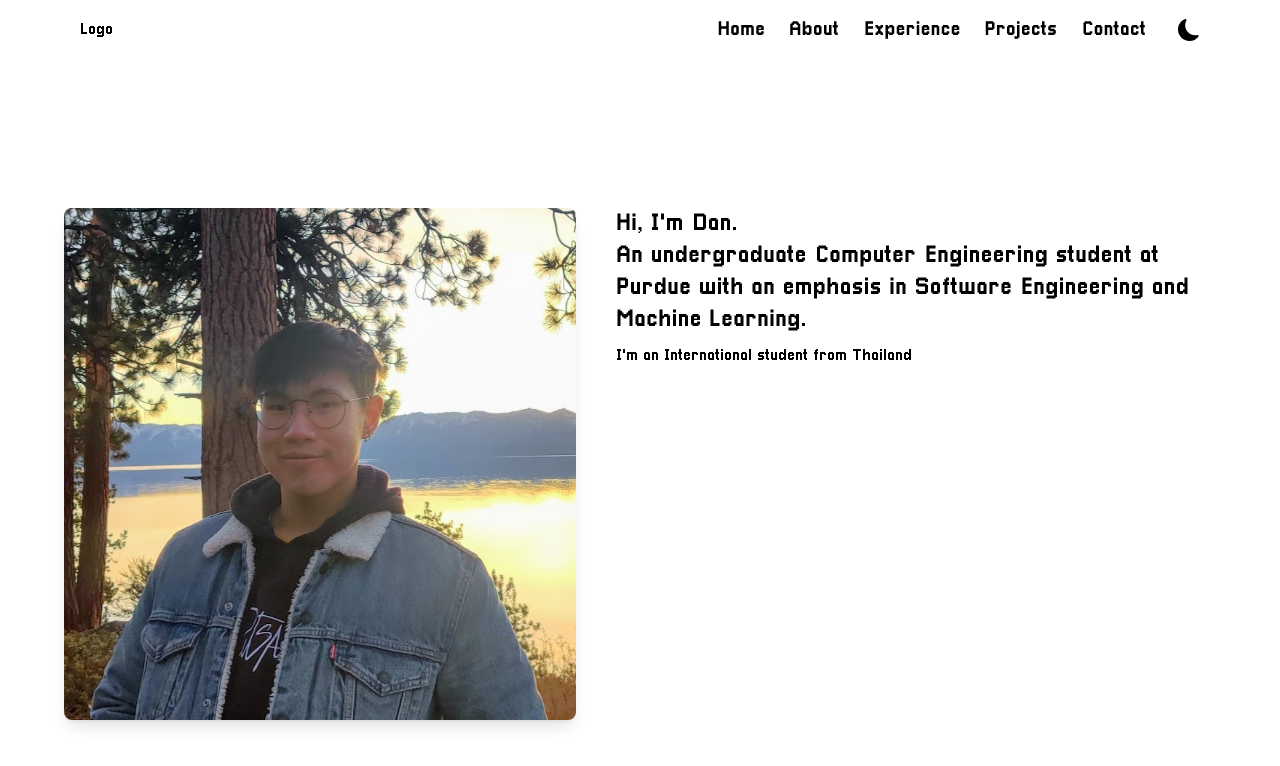
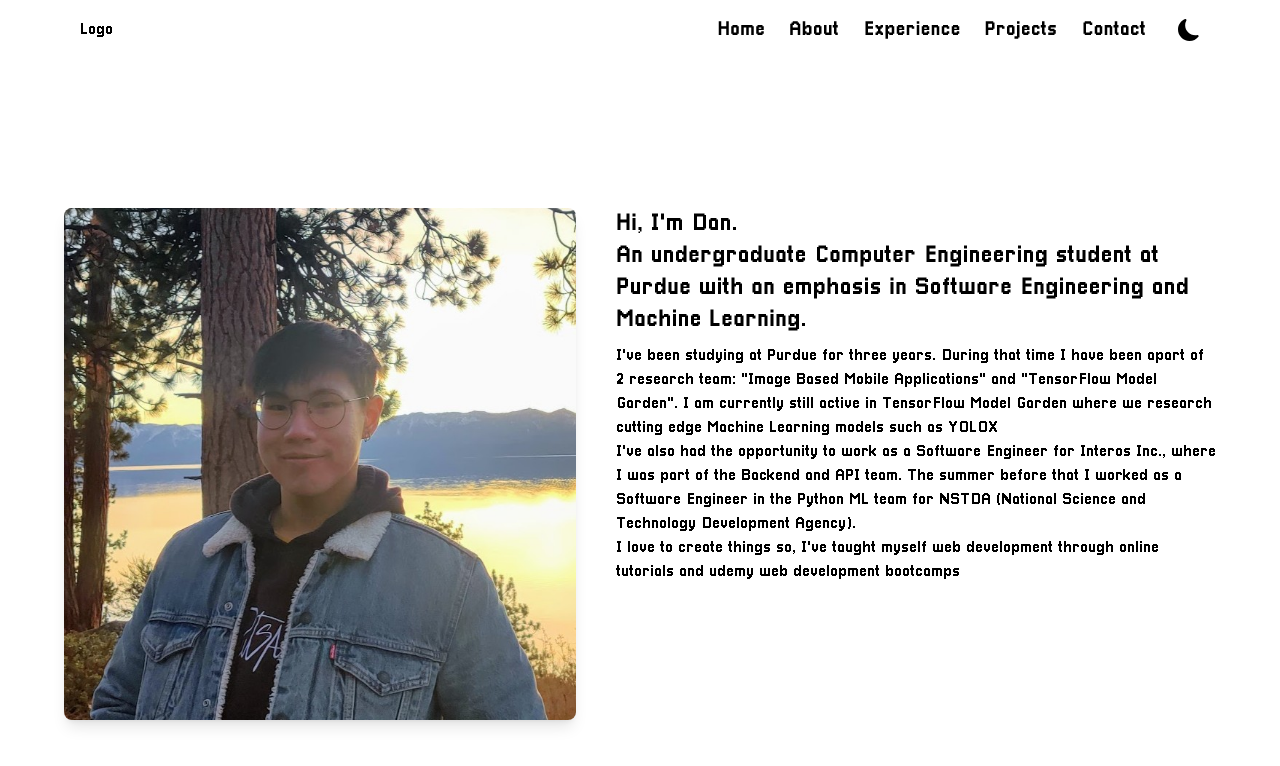
Before and after one commit to pongpatapee/portfolio-website, a React (Create React App) app: page /#/about in a window 1280 px wide. Shown: the top 766 px of the page. Built offline with nearby package versions, Linux system fonts and the light colour scheme.

Commit message:
initial content will improve later

```diff
--- a/src/pages/About.jsx
+++ b/src/pages/About.jsx
@@ -12,9 +12,23 @@ const About = () => {
     ),
 
     details: (
-      <p>
-        I'm an International student from Thailand
-      </p>
+      <div className="">
+        <p>
+          I've been studying at Purdue for three years. During that time I have been apart of
+          2 research team: "Image Based Mobile Applications" and "TensorFlow Model Garden".
+          I am currently still active in TensorFlow Model Garden where we research cutting edge
+          Machine Learning models such as YOLOX
+        </p>
+        <p>
+          I've also had the opportunity to work as a Software Engineer for Interos Inc., where I was part
+          of the Backend and API team. The summer before that I worked as a Software Engineer in the Python ML team
+          for NSTDA (National Science and Technology Development Agency).
+        </p>
+        <p>
+          I love to create things so,
+          I've taught myself web development through online tutorials and udemy web development bootcamps
+        </p>
+      </div>
     ),
 
     img: myPic,
```
